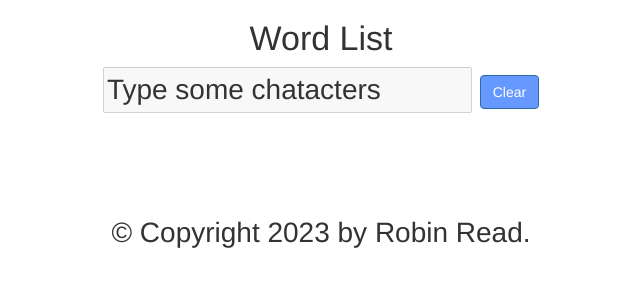
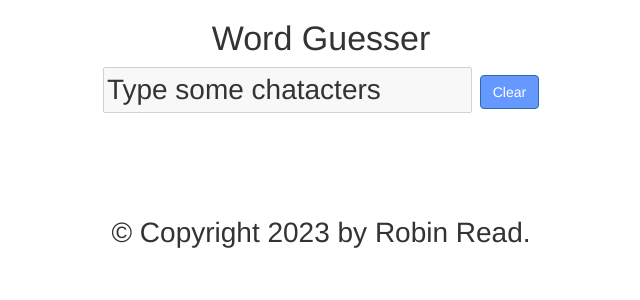
Before and after one commit to robingread/word-complete, a Flask app: page / in a window 1280 px wide. Shown: the top 300 px of the page, without its empty margins (319-959 px from the left). Run offline with Flask 3, Linux system fonts and the light colour scheme; parts of the project's set-up code (start-up, migrations or seed data) failed here and were passed over; some libraries are stand-ins or nearby versions.

Commit message:
Updated webpage title

```diff
--- a/src/templates/index.html
+++ b/src/templates/index.html
@@ -5,7 +5,7 @@
 {% endblock %}
 {% block content %}
 <div class="row text-center">
-  <h1>Word List</h1>
+  <h1>Word Guesser</h1>
   <input type="text" id="characters" disabled="disabled">
   <button class="btn btn-primary" id="clearButton">Clear</button>
 </div>
```
